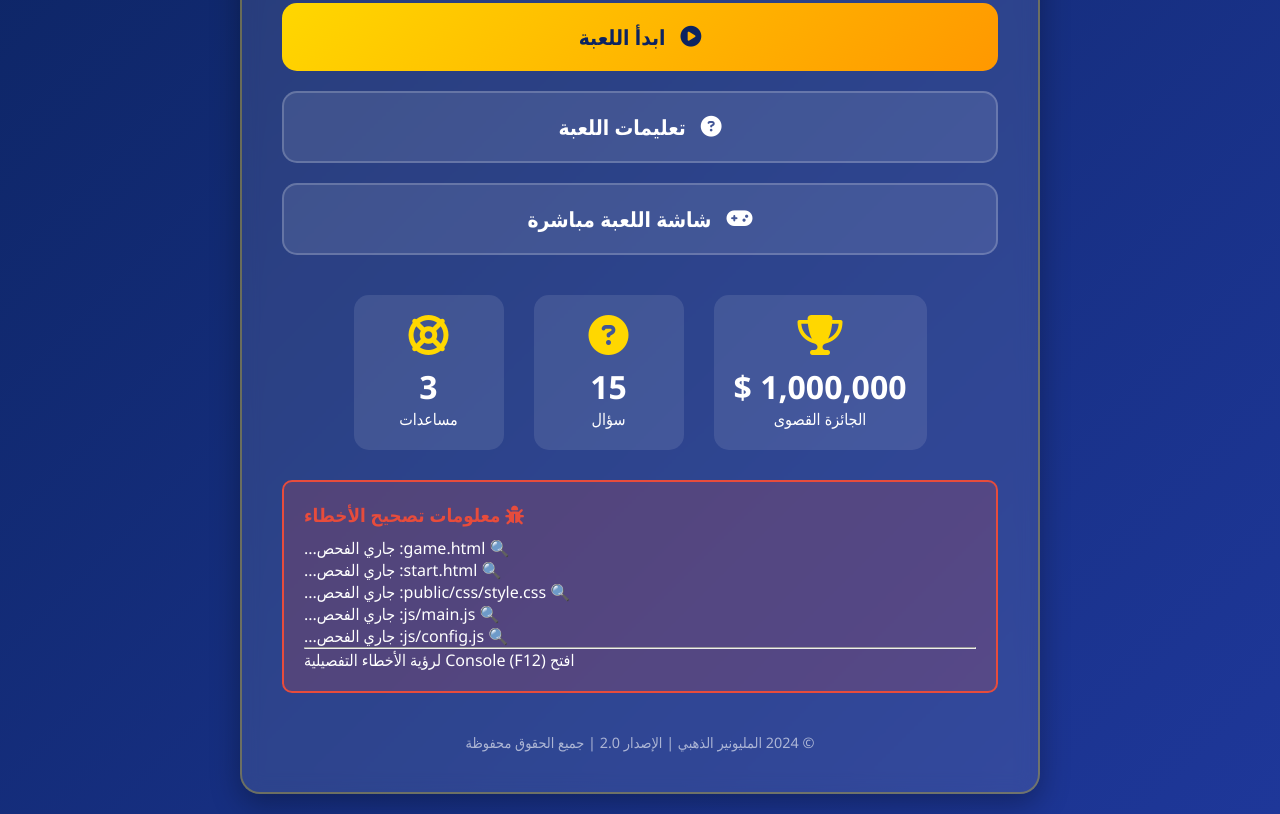
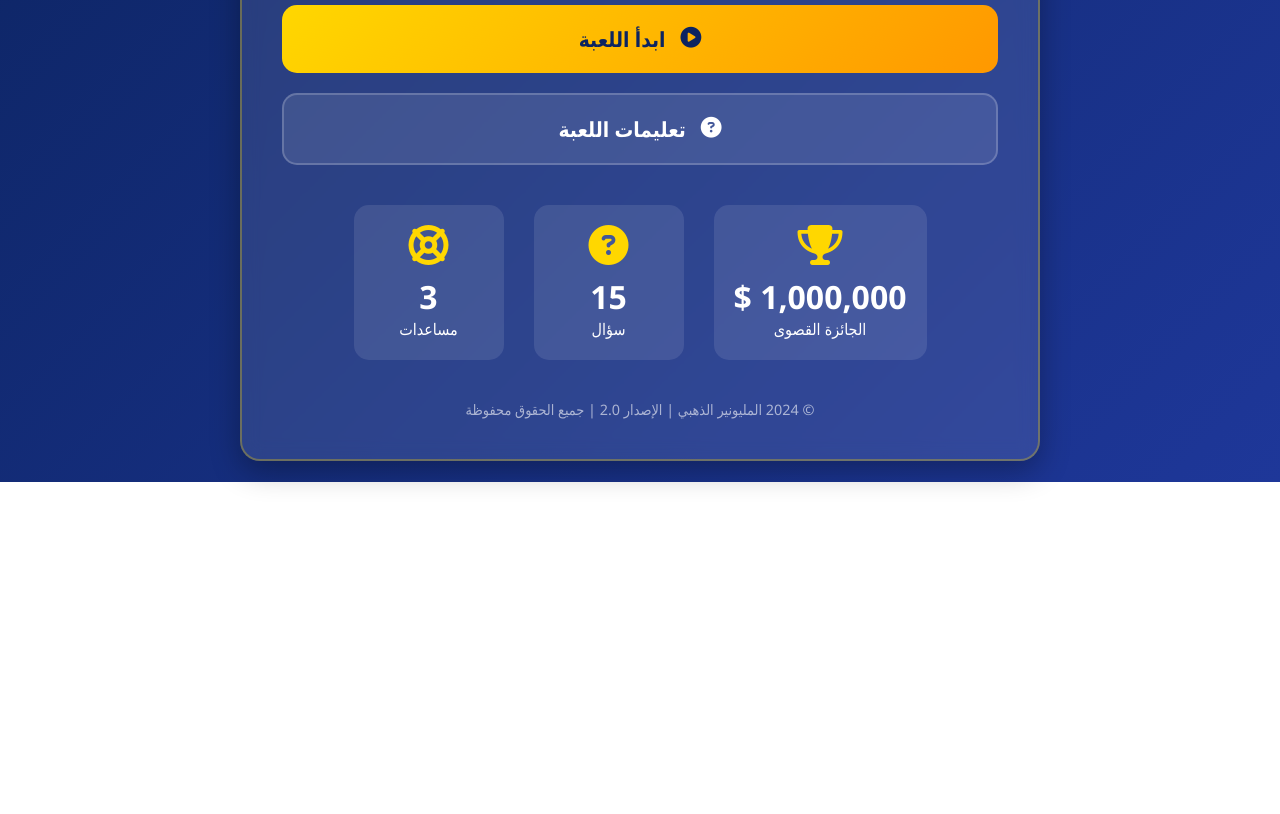
Before and after one commit to majdsaeed29-coder/super-million, a plain HTML site: page index.html in a window 1280 px wide. Shown: the part 318-1132 px from the top of the page. After the commit the page ends 800 px from the top, so only its background shows below. Drawn offline with Linux system fonts and the light colour scheme.

Commit message:
Update index.html

```diff
--- a/index.html
+++ b/index.html
@@ -4,6 +4,7 @@
     <meta charset="UTF-8">
     <meta name="viewport" content="width=device-width, initial-scale=1.0">
     <title>المليونير الذهبي</title>
+    <link rel="stylesheet" href="https://cdnjs.cloudflare.com/ajax/libs/font-awesome/6.4.0/css/all.min.css">
     <style>
         * {
             margin: 0;
@@ -126,22 +127,7 @@
             color: rgba(255, 255, 255, 0.6);
             font-size: 0.9rem;
         }
-
-        .error-box {
-            background: rgba(231, 76, 60, 0.2);
-            border: 2px solid #e74c3c;
-            border-radius: 10px;
-            padding: 20px;
-            margin-top: 30px;
-            text-align: left;
-        }
-
-        .error-box h3 {
-            color: #e74c3c;
-            margin-bottom: 10px;
-        }
     </style>
-    <link rel="stylesheet" href="https://cdnjs.cloudflare.com/ajax/libs/font-awesome/6.4.0/css/all.min.css">
 </head>
 <body>
     <div class="container">
@@ -152,7 +138,7 @@
         </div>
 
         <div class="buttons">
-            <button class="btn btn-primary" onclick="startGame()">
+            <button class="btn btn-primary" onclick="window.location.href='start.html'">
                 <i class="fas fa-play-circle"></i>
                 ابدأ اللعبة
             </button>
@@ -160,11 +146,6 @@
             <button class="btn btn-secondary" onclick="showInstructions()">
                 <i class="fas fa-question-circle"></i>
                 تعليمات اللعبة
-            </button>
-
-            <button class="btn btn-secondary" onclick="window.open('game.html', '_blank')">
-                <i class="fas fa-gamepad"></i>
-                شاشة اللعبة مباشرة
             </button>
         </div>
 
@@ -188,33 +169,12 @@
             </div>
         </div>
 
-        <!-- قسم تظهر فيه المشاكل -->
-        <div id="debug-info" class="error-box" style="display: none;">
-            <h3><i class="fas fa-bug"></i> معلومات تصحيح الأخطاء</h3>
-            <div id="debug-content"></div>
-        </div>
-
         <div class="footer">
             <p>© 2024 المليونير الذهبي | الإصدار 2.0 | جميع الحقوق محفوظة</p>
         </div>
     </div>
 
     <script>
-        // دالة بدء اللعبة
-        function startGame() {
-            const playerName = prompt("أدخل اسمك:", "اللاعب");
-            if (playerName && playerName.trim().length >= 2) {
-                // حفظ اسم اللاعب
-                localStorage.setItem('millionairePlayerName', playerName.trim());
-
-                // الانتقال للعبة
-                window.location.href = 'game.html';
-            } else {
-                alert("الرجاء إدخال اسم صحيح (حرفين على الأقل)");
-            }
-        }
-
-        // دالة عرض التعليمات
         function showInstructions() {
             alert(`🎮 تعليمات اللعبة:
 
@@ -227,62 +187,6 @@
 4. الوقت: 30 ثانية لكل سؤال
 5. يمكنك الانسحاب بأي وقت وأخذ الجائزة الحالية`);
         }
-
-        // فحص الملفات عند تحميل الصفحة
-        window.onload = function() {
-            const debugDiv = document.getElementById('debug-info');
-            const debugContent = document.getElementById('debug-content');
-            let errors = [];
-
-            // التحقق من وجود الملفات المهمة
-            const requiredFiles = [
-                'game.html',
-                'start.html',
-                'public/css/style.css',
-                'js/main.js',
-                'js/config.js'
-            ];
-
-            debugContent.innerHTML = '';
-
-            requiredFiles.forEach(file => {
-                debugContent.innerHTML += `<div>🔍 ${file}: <span id="check-${file.replace(/[\/\.]/g, '-')}">جاري الفحص...</span></div>`;
-            });
-
-            debugContent.innerHTML += '<hr><div>افتح Console (F12) لرؤية الأخطاء التفصيلية</div>';
-
-            // إظهار قسم التصحيح
-            debugDiv.style.display = 'block';
-
-            // طباعة معلومات للمساعدة
-            console.log('=== معلومات النظام ===');
-            console.log('URL الحالي:', window.location.href);
-            console.log('المجلد الحالي:', window.location.pathname);
-            console.log('=== انتهى ===');
-        };
-
-        // اختصار لوحة المفاتيح للتصحيح
-        document.addEventListener('keydown', function(e) {
-            if (e.ctrlKey && e.shiftKey && e.key === 'D') {
-                console.clear();
-                console.log('=== تصحيح الملفات ===');
-
-                // محاولة تحميل ملفات JS للتأكد من وجودها
-                const testLoad = document.createElement('script');
-                testLoad.src = 'js/config.js';
-                testLoad.onload = function() {
-                    console.log('✅ js/config.js موجود ويعمل');
-                };
-                testLoad.onerror = function() {
-                    console.log('❌ js/config.js غير موجود أو به خطأ');
-                };
-                document.head.appendChild(testLoad);
-            }
-        });
     </script>
-
-<!-- في نهاية body، قبل </body> -->
-<script type="module" src="js/main.js"></script>
-
 </body>
 </html>
```
